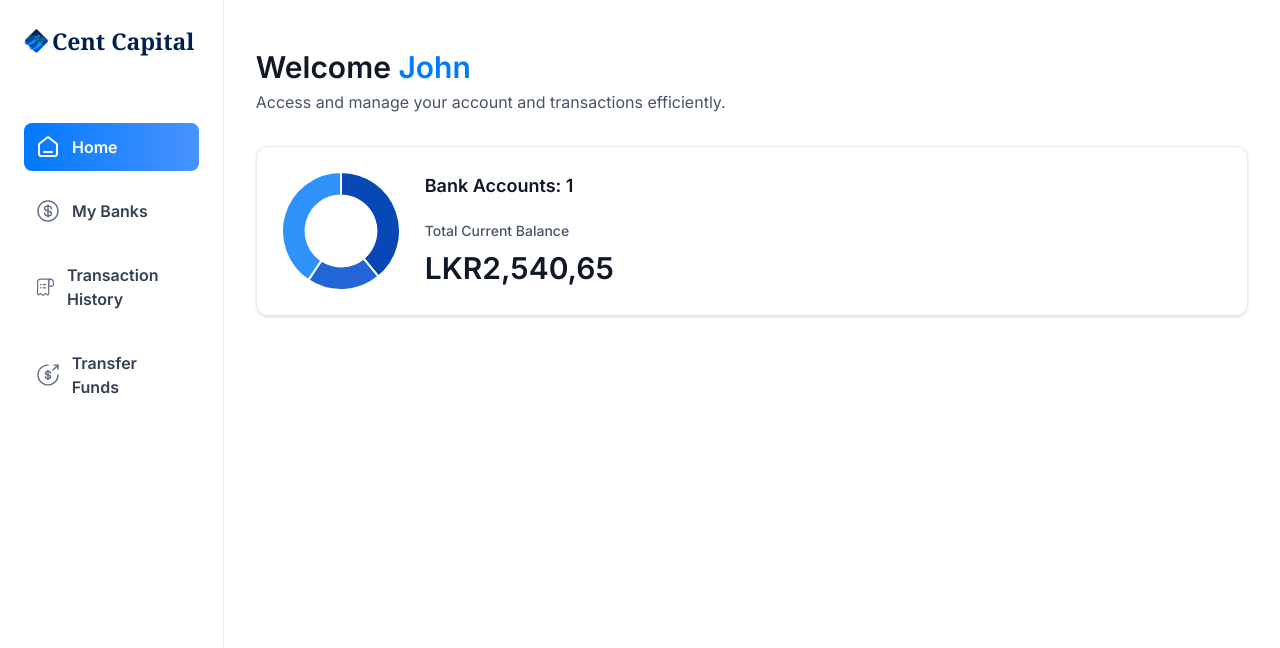
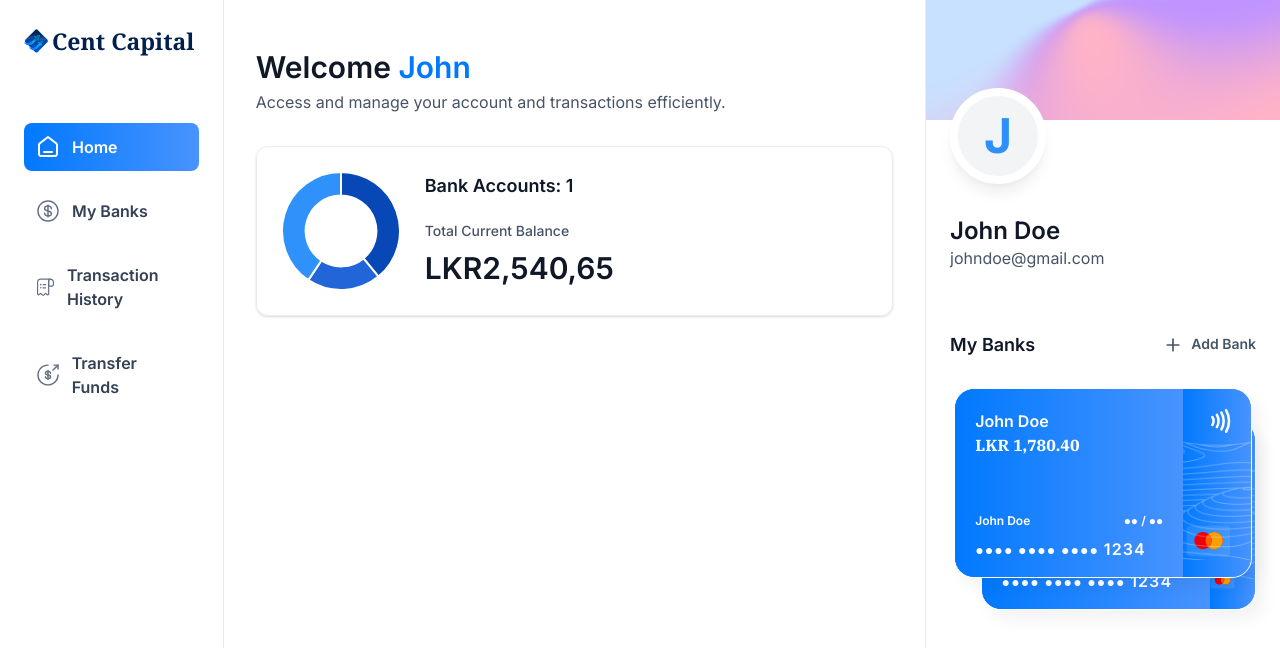
Before and after one commit to supun-stark/CentCapital, a Next.js app: page / in a window 1280 px wide. Shown: the top 648 px of the page. Built offline with nearby package versions, Linux system fonts and the light colour scheme.

Commit message:
Create right sidebar and routes

```diff
--- /dev/null
+++ b/app/(root)/my-banks/page.tsx
@@ -0,0 +1,9 @@
+import React from 'react'
+
+const MyBanks = () => {
+  return (
+    <div>MyBanks</div>
+  )
+}
+
+export default MyBanks
--- a/app/(root)/page.tsx
+++ b/app/(root)/page.tsx
@@ -1,11 +1,12 @@
 import HeaderBox from '@/components/HeaderBox'
+import RightSidebar from '@/components/RightSidebar';
 import TotalBalanceBox from '@/components/TotalBalanceBox';
 import React from 'react'
 
 
 const Home = () => {
 
-  const loggedIn = { firstName: 'John'};
+  const loggedIn = { firstName: 'John', lastName: 'Doe', email: 'johndoe@gmail.com'};
 
   return (
     <section className='home'>
@@ -25,6 +26,11 @@
             />
         </header>
       </div>
+      <RightSidebar
+          user={loggedIn}
+          transactions={[]}
+          banks={[{currentBalance: 1780.40}, {currentBalance: 500.69}]}
+          />
     </section>
   )
 }
--- /dev/null
+++ b/app/(root)/payment-transfer/page.tsx
@@ -0,0 +1,9 @@
+import React from 'react'
+
+const PaymentTransfer = () => {
+  return (
+    <div>PaymentTransfer</div>
+  )
+}
+
+export default PaymentTransfer
--- /dev/null
+++ b/app/(root)/transaction-history/page.tsx
@@ -0,0 +1,9 @@
+import React from 'react'
+
+const TransactionHistory = () => {
+  return (
+    <div>TransactionHistory</div>
+  )
+}
+
+export default TransactionHistory
--- /dev/null
+++ b/components/BankCard.tsx
@@ -0,0 +1,59 @@
+import { formatAmount } from '@/lib/utils'
+import Image from 'next/image'
+import Link from 'next/link'
+import React from 'react'
+
+const BankCard = ({account, userName, showBalance = true}: CreditCardProps) => {
+  return (
+    <div className='flex flex-col'>
+        <Link href="/" className='bank-card'>
+          <div className="bank-card_content">
+            <div>
+                <h1 className='text-16 font-semibold text-white'>
+                  {account.name || userName}
+                </h1>
+                <p className="text-white font-black font-ibm-plex-serif">
+                  {formatAmount(account.currentBalance)}
+                </p>
+            </div>
+            <article className='flex flex-col gap-2'>
+              <div className="flex justify-between">
+                <h1 className='text-12 font-semibold text-white'>{userName}</h1>
+                <h2 className='text-12 font-semibold text-white'>●● / ●●</h2>
+              </div>
+              <p className="text-14 font-semibold tracking-[1.1px] text-white">
+              ●●●● ●●●● ●●●● <span className='text-16'>1234</span>
+              </p>
+
+            </article>
+
+          </div>
+          <div className="bank-card_icon">
+            <Image
+              src="/icons/Paypass.svg"
+              width={20}
+              height={24}
+              alt='pay'
+            />
+            <Image
+              src="/icons/mastercard.svg"
+              width={45}
+              height={32}
+              alt='mastercard'
+              className='ml-5'
+            />
+          </div>
+          <Image
+              src="/icons/lines.png"
+              width={316}
+              height={190}
+              alt='lines'
+              className='absolute top-0 left-0'
+            />
+        </Link>
+
+    </div>
+  )
+}
+
+export default BankCard
--- /dev/null
+++ b/components/RightSidebar.tsx
@@ -0,0 +1,76 @@
+import Image from 'next/image'
+import Link from 'next/link'
+import React from 'react'
+import BankCard from './BankCard'
+
+const RightSidebar = ({user, transactions, banks}: RightSidebarProps) => {
+  return (
+    <aside className='right-sidebar'>
+      <section className="flex flex-col pb-8">
+        <div className="profile-banner"/>
+
+        <div className="profile">
+          <div className="profile-img">
+            <span className='text-5xl font-bold text-blue-500'>{user.firstName[0]}</span>
+          </div>
+
+          <div className="profile-details">
+            <h1 className='profile-name'>
+              {user.firstName} {user.lastName}
+            </h1>
+            <p className="profile-email">
+              {user.email}
+            </p>
+          </div>
+
+        </div>
+
+      </section>
+      <section className="banks">
+        <div className="flex w-full justify-between">
+          <h2 className="header-2">My Banks</h2>
+          <Link href='/' className='flex gap-2'>
+          <Image
+            src='/icons/plus.svg'
+            width={20}
+            height={20}
+            alt='plus'
+            />
+
+            <h2 className="text-14 font-semibold text-gray-600">
+              Add Bank
+            </h2>
+
+          </Link>
+        </div>
+
+        {banks?.length > 0 && (
+          <div className='flex flex-1 flex-col relative items-center justify-center gap-5'>
+            <div className="relative z-10">
+                <BankCard
+                  key={banks[0].$id}
+                  account={banks[0]}
+                  userName={`${user.firstName} ${user.lastName}`}
+                  showBalance={false}
+                />
+            </div>
+            {banks[1] && (
+              <div className='absolute right-0 top-8 w-[90%] z-0'>
+                <BankCard
+                  key={banks[0].$id}
+                  account={banks[0]}
+                  userName={`${user.firstName} ${user.lastName}`}
+                  showBalance={false}
+                />
+              </div>
+            )}
+          </div>
+        )}
+
+      </section>
+
+    </aside>
+  )
+}
+
+export default RightSidebar
```
